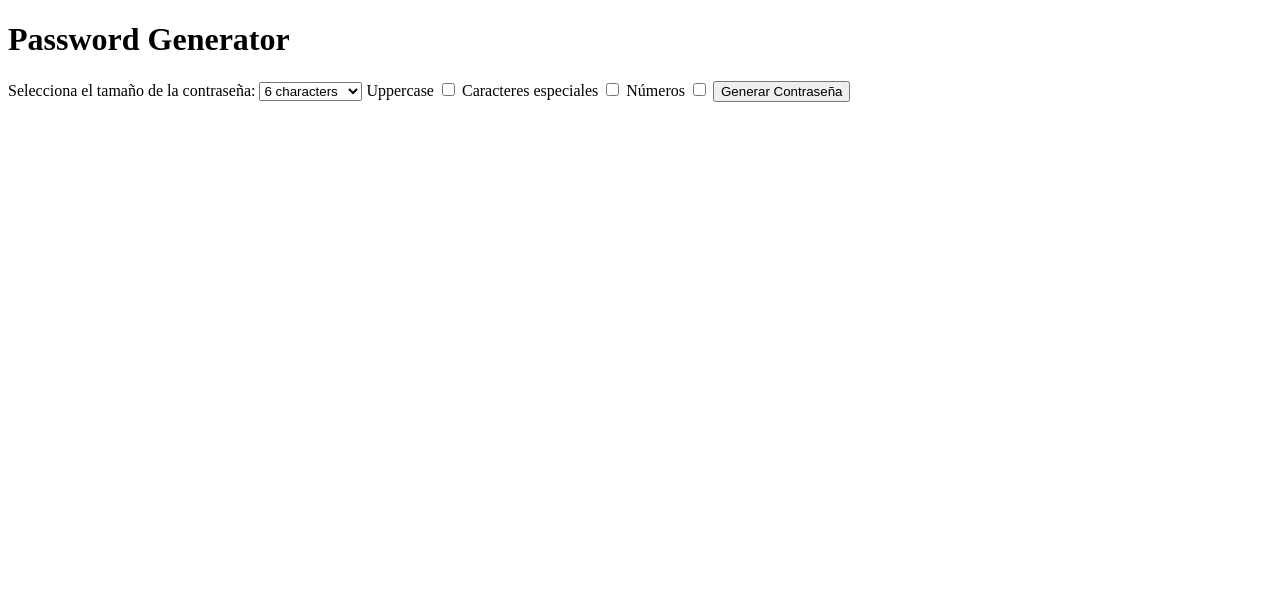
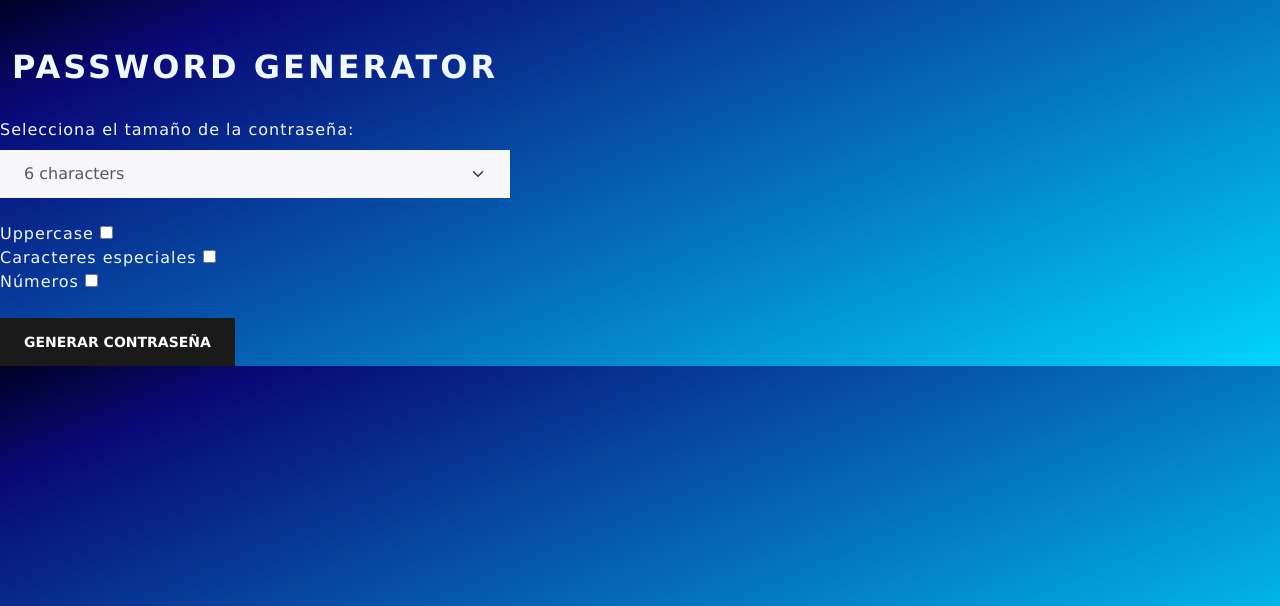
Before and after one commit to lucasperez1993/PasswordGenerator, a Django app: page / in a window 1280 px wide. Shown: the top 606 px of the page. Run offline with Django 4.2, Linux system fonts and the light colour scheme.

Commit message:
se agregan estilos a las plantillas

```diff
--- a/generator/templates/generator/home.html
+++ b/generator/templates/generator/home.html
@@ -1,18 +1,22 @@
 <!DOCTYPE html>
-<html lang="en">
+<html lang="es">
 <head>
     <meta charset="UTF-8">
     <meta http-equiv="X-UA-Compatible" content="IE=edge">
     <meta name="viewport" content="width=device-width, initial-scale=1.0">
+    <link rel="stylesheet" href="https://bootswatch.com/5/lux/bootstrap.min.css">
     <title>Password Generator</title>
 </head>
 <body>
-    <div>
+    <br><br>
+    <div class="form col-6">
         <form action="{% url 'password' %}">
-            <h1>Password Generator</h1>
+            <div class="container">
+                <h1 class="title">Password Generator</h1>
+            </div>
 
-            <label for="length">Selecciona el tamaño de la contraseña:</label>
-            <select name="length" id="length">
+            <label for="length" class="form-label mt-4">Selecciona el tamaño de la contraseña:</label>
+            <select name="length" id="length" class="form-select ">
                 <option value="6">6 characters</option>
                 <option value="7">7 characters</option>
                 <option value="8">8 characters</option>
@@ -21,18 +25,35 @@
                 <option value="11">11 characters</option>
                 <option value="12">12 characters</option>
             </select>
-
+            <br>
             <label for="uppercase">Uppercase</label>
             <input type="checkbox" name="uppercase" id="uppercase">
-
+            <br>
             <label for="special">Caracteres especiales</label>
             <input type="checkbox" name="special" id="special">
-
+            <br>
             <label for="numbers">Números</label>
             <input type="checkbox" name="numbers" id="numbers">
+            <br><br>
+            <button class="btn btn-primary">Generar Contraseña</button>
+        </form>
+        <br><br>
+    </div>
+    <style>
+        body {
+            background: rgb(2,0,36);
+            background: linear-gradient(157deg, rgba(2,0,36,1) 0%, rgba(9,9,121,1) 13%, rgba(0,212,255,1) 100%);
+        }
+        .title{
+            color: aliceblue;
+        }
+        .form{
+            display: flex;
+            align-content: center;
+            color: aliceblue;
+            font-family: 'Lucida Sans', 'Lucida Sans Regular', 'Lucida Grande', 'Lucida Sans Unicode', Geneva, Verdana, sans-serif;
 
-            <button>Generar Contraseña</button>
-        </form>
-    </div>
+        }
+    </style>
 </body>
 </html>
--- /dev/null
+++ b/generator/templates/styles/home.css
@@ -0,0 +1,4 @@
+body {
+    background: rgb(2,0,36);
+    background: linear-gradient(90deg, rgba(2,0,36,1) 0%, rgba(9,9,121,1) 35%, rgba(0,212,255,1) 100%);
+}
```
